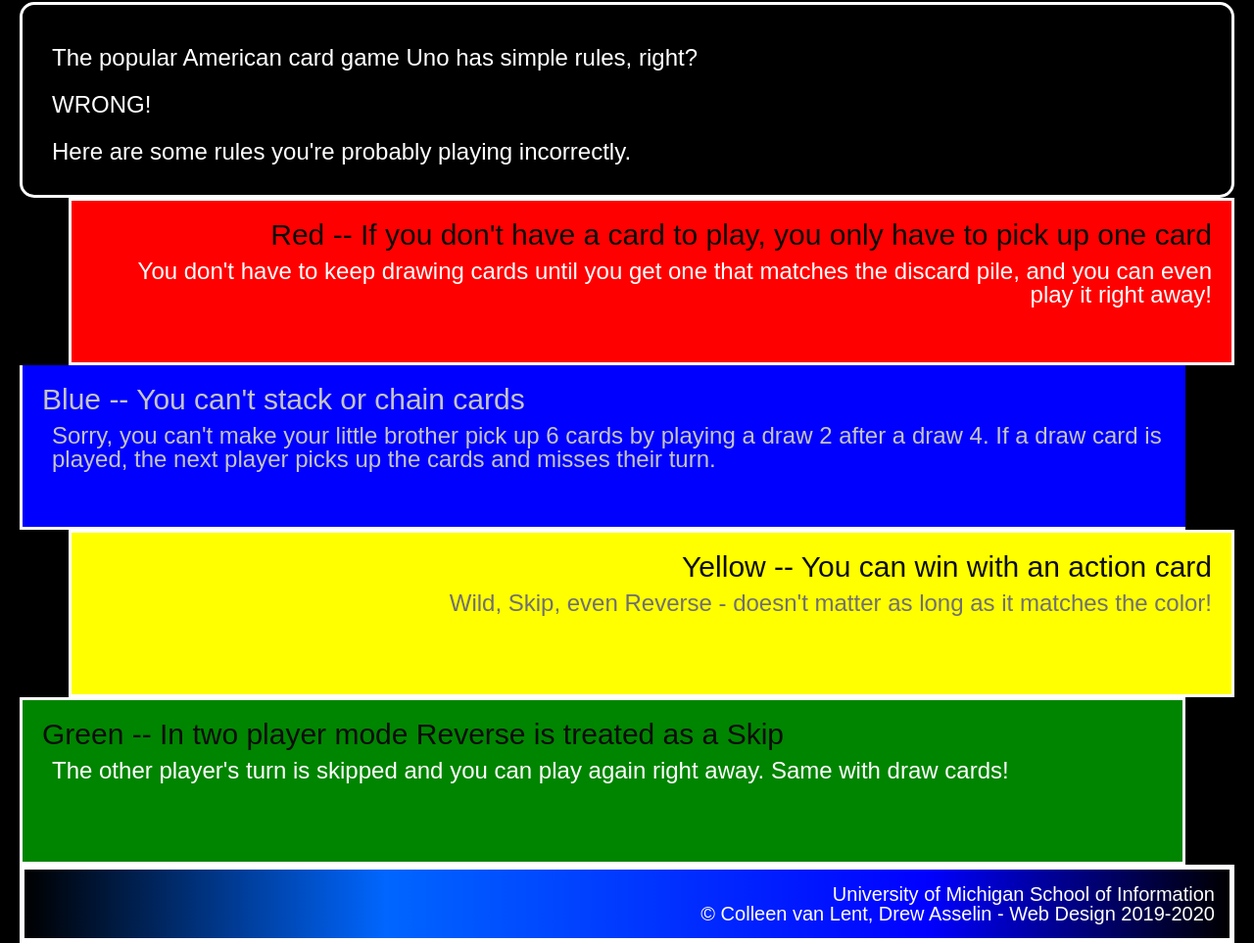
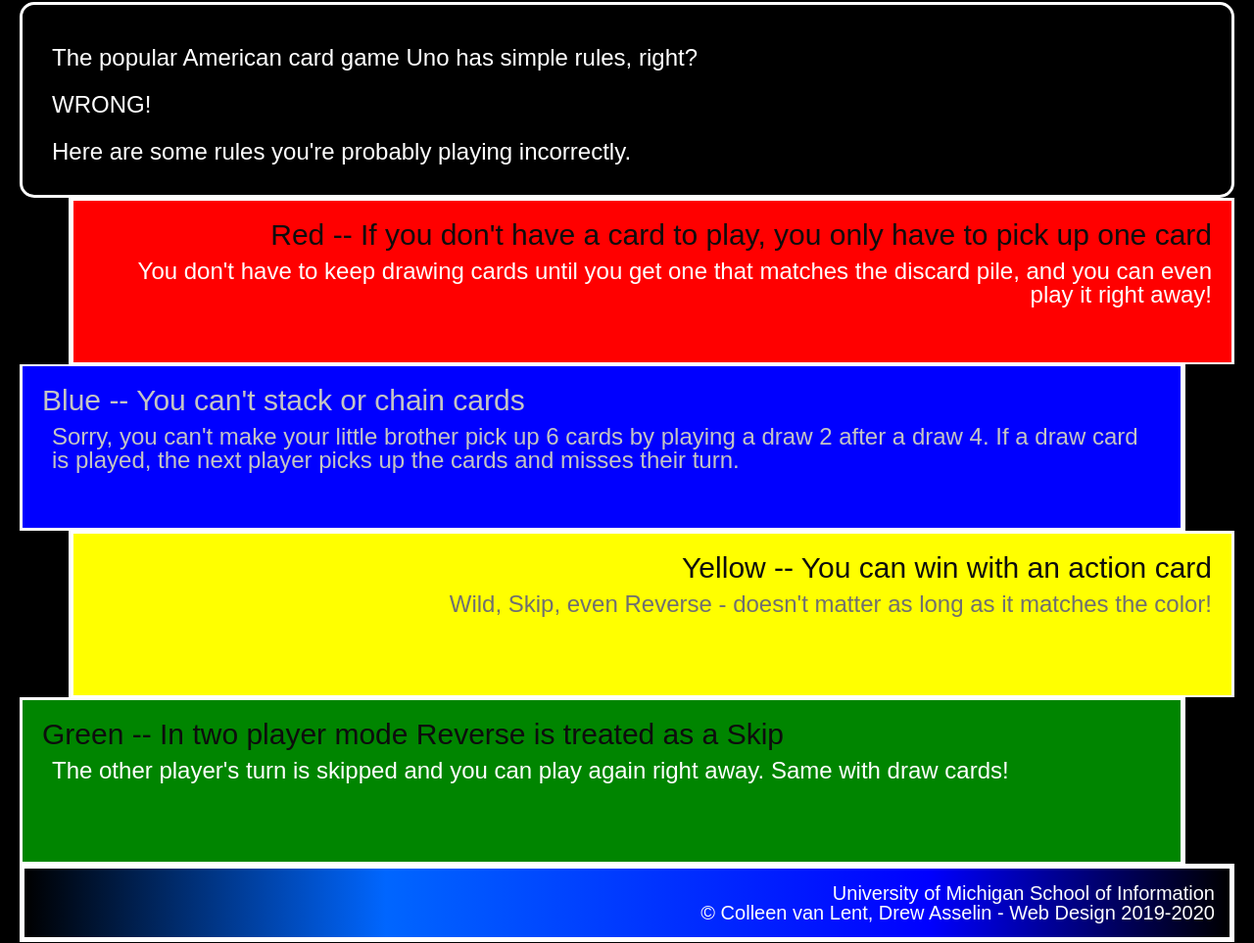
Before and after one commit to adshank26/hw3-2023, a plain HTML site: page index.html in a window 1280 px wide. Shown: the part 312-1275 px from the top of the page at 98% size. Drawn offline with Linux system fonts and the light colour scheme.

Commit message:
Add files via upload

```diff
--- a/css/style.css
+++ b/css/style.css
@@ -1,23 +1,27 @@
 body {
-    font-family: "Arial", "Verdana";
+    font-family: Arial, Verdana;
     background-color: #000000;
     color: #ffffff;
     margin: 20px 20px 0 20px;
   }
+
   h1 {
     font-size: 42px;
     text-align: center;
     padding: 15px;
   }
+
   h2 {
     font-size: 30px;
     color: #0D0D0D;
   }
+
   p {
     font-size: 24px;
     padding-top: 10px;
     padding-left: 10px;
   }
+
   img {
     margin: auto;
     display: block;
@@ -26,60 +30,67 @@
     border-width: 3px;
     border-color: white;
   }
+
   div {
     height: auto;
     min-height: 125px;
     padding: 20px;
     border: 3px solid white;
   }
+
   .introduction {
     border-radius: 15px;
     margin-top: 15px;
     line-height: 2;
   }
-div.red {
+
+  .red {
     background-color: #FF0000;
     text-align: right;
     margin-left: 50px;
-    border: 2px 5px;
+    border-bottom: 2px solid;
+    border-left: 5px solid;
   }
-div.blue {
+
+  .blue {
     background-color: #0000FF;
     text-align: left;
     margin-right: 50px;
-    border-top: 2px;
-    border-right: 5px;
+    border-right: 5px solid;
+    border-top: 2px solid;
   }
 
-div.blue p {
+  .blue p {
     color: #C4C4C4;
   }
 
-div.blue h2 {
+  .blue h2 {
     color: #C4C4C4;
   }
 
-div.yellow {
+  .yellow {
     background-color: #FFFF00;
     text-align: right;
     margin-left: 50px;
-    border: 2px 5px;
+    border-bottom: 2px solid;
+    border-left: 5px solid;
   }
 
-div.yellow p {
+  .yellow p {
     color: #707070;
   }
 
-div.green {
+  .green {
     background-color: #008500;
     text-align: left;
     margin-right: 50px;
-    border: 2px 5px;
+    border-bottom: 2px solid;
+    border-right: 5px solid;
   }
 
   footer {
     border: 5px solid white;
-    background-image: linear-gradient(270deg, #000000, #0000FF 25%, #0066FF 70%, #000000)
+    background-image: linear-gradient(270deg, #000000, #0000FF 25%, #0066FF 70%, #000000);
   }
 
   footer p {
```
Lines whose indentation alone changed are shown as unchanged.
